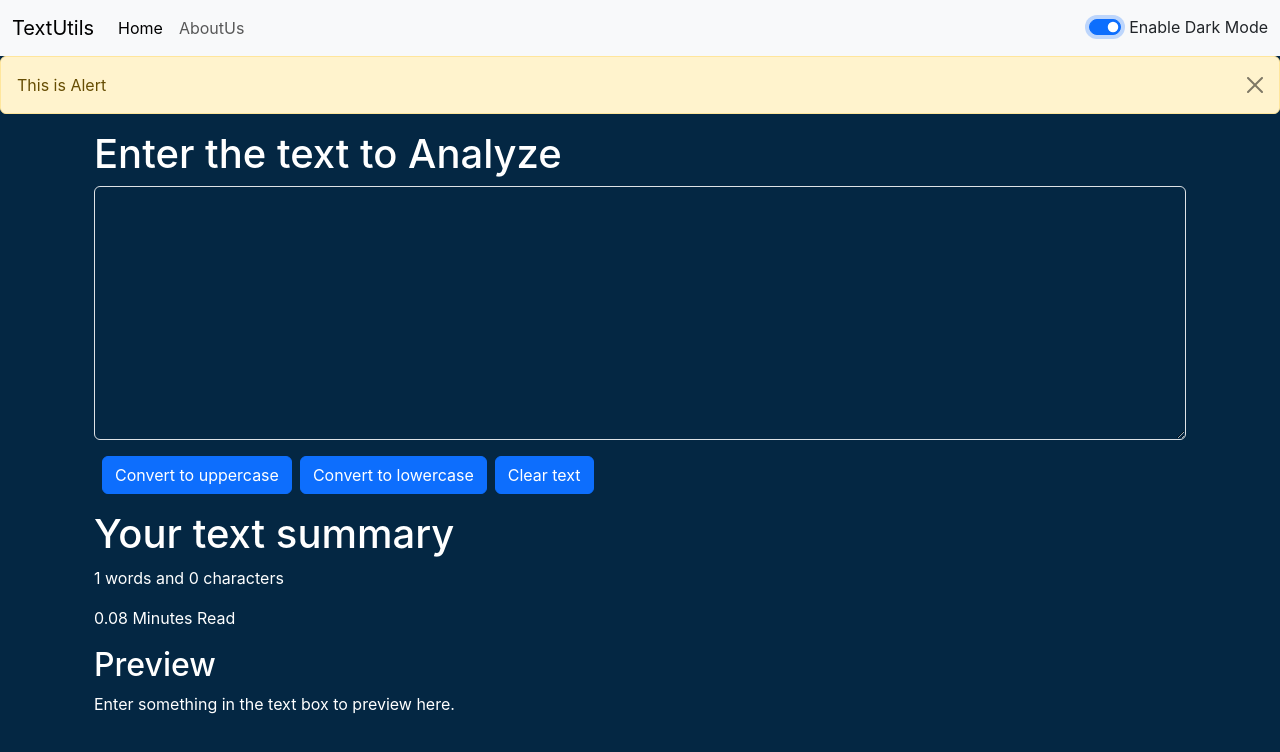
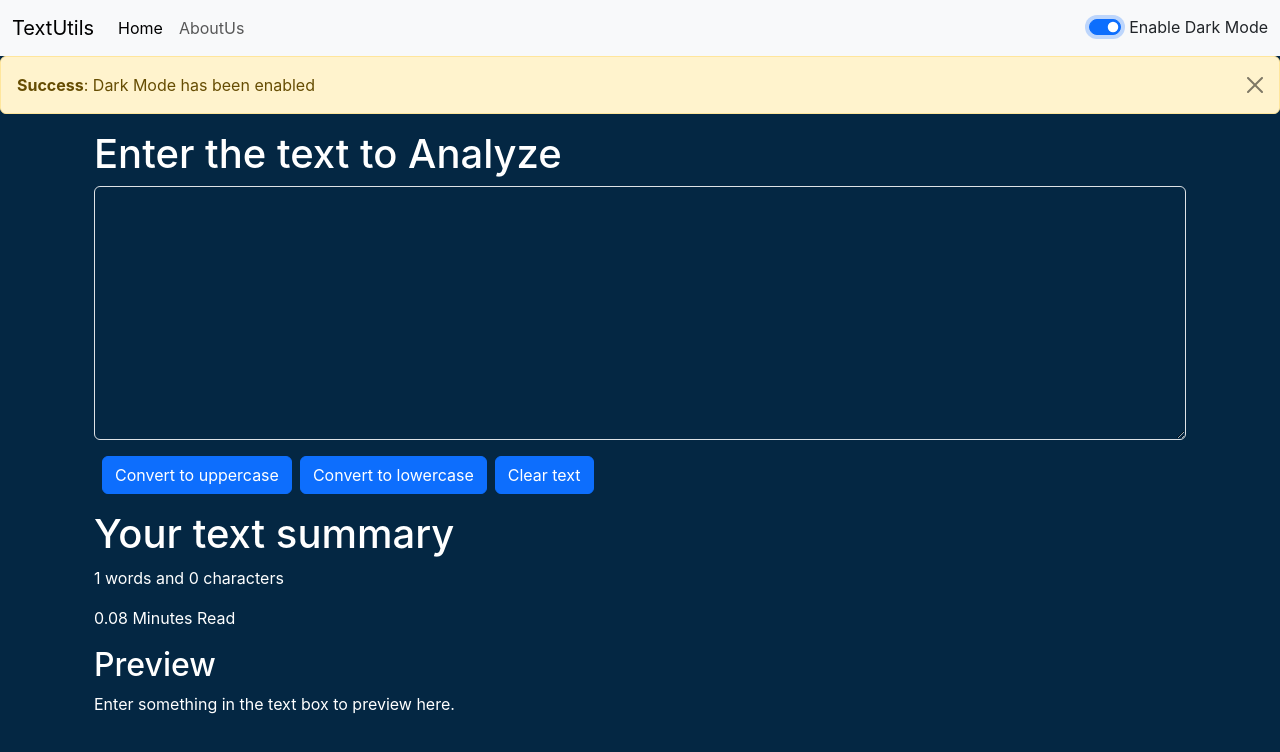
Before and after one commit to Sanjana60/Text_Utils, a React (Create React App) app: page / in a window 1280 px wide. Both pictures are taken after a click on the switch 1105 px from the left and 27 px from the top of the page. Shown: the top 752 px of the page. Built offline with nearby package versions, Linux system fonts and the light colour scheme.

Commit message:
dark and light mode success alert messages

```diff
--- a/src/App.js
+++ b/src/App.js
@@ -8,20 +8,33 @@
 function App() {
 
   const [mode, setmode] = useState('light');
+  const [alert, setalert] = useState(null);
+
+  const showalert =(message,type) =>{
+    setalert({
+      msg:message,
+      ty:type}
+
+      )
+
+
+  }
   const tooglemode =()=>{
     if(mode === 'light'){
       setmode('dark');
       document.body.style.backgroundColor = '#042743';
+      showalert("Dark Mode has been enabled","Success");
     }
     else{
       setmode('light');
       document.body.style.backgroundColor = 'white';
+      showalert("Light Mode has been enabled","Success");
     }
   }
   return (
     <>
     <NavBar title ="TextUtils" mode={mode} tooglemode={tooglemode} about ="AboutUs"/>
-    <Alert alert="This is Alert"/>
+    <Alert alert={alert}/>
     <div className="container my-3">
     <TextForm heading = "Enter the text to Analyze" mode={mode}/>
     {/* <About/> */}
--- a/src/components/Alert.js
+++ b/src/components/Alert.js
@@ -1,10 +1,10 @@
 import React from 'react'
 
 export default function Alert(props) {
-  return (
-    <div class="alert alert-warning alert-dismissible fade show" role="alert">
-  {props.alert}
-  <button type="button" class="btn-close" data-bs-dismiss="alert" aria-label="Close"></button>
-</div>
-  )
+    return (
+        props.alert && <div class="alert alert-warning alert-dismissible fade show" role="alert">
+            <strong>{props.alert.ty}</strong>: {props.alert.msg}
+            <button type="button" class="btn-close" data-bs-dismiss="alert" aria-label="Close"></button>
+        </div>
+    )
 }
```
